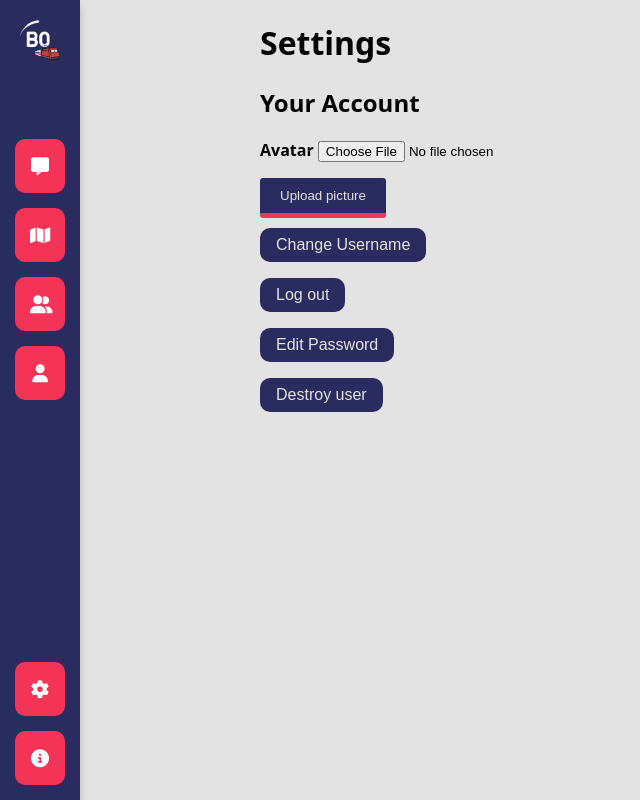
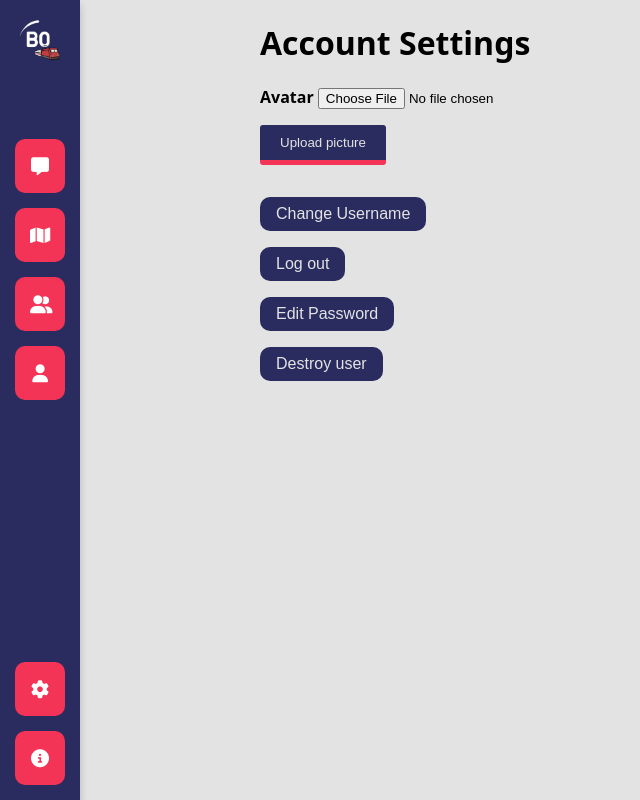
Before and after one commit to Langschwanzpinguine/Bahnhofottos, a Rails app: page /users/settings/account in a window 1280 px wide. Shown: the whole page, without its empty margins (0-640 px from the left). Run offline with Rails 7, Linux system fonts and the light colour scheme; the visitor is signed in with stand-in values (Sample User, id 1); some libraries are stand-ins or nearby versions.

```diff
--- a/app/views/account/users/account_settings.html.erb
+++ b/app/views/account/users/account_settings.html.erb
@@ -1,5 +1,4 @@
-<h1>Settings</h1>
-<h2>Your Account</h2>
+<h1>Account Settings</h1>
 
 <% if Current.user.avatar.attached? %>
   <%= image_tag Current.user.avatar.variant(resize_to_fill: [100,100]) , class: "user_avatar"%>
@@ -16,8 +15,9 @@
       <%= f.submit "Upload picture" %>
     </div>
   <%end %>
+</div>
 
-</div>
+<br>
 
 <div id="changeUsernameForm" class="hidden popup_form">
   <%= form_with model: Current.user, url: users_change_name_path, data: { turbo: false } do |f|%>
--- a/app/views/account/users/location_settings.html.erb
+++ b/app/views/account/users/location_settings.html.erb
@@ -1,3 +1,5 @@
+<h1>Location Settings</h1>
+
 <%content_for :head do %>
   <script src="https://cdn.jsdelivr.net/npm/choices.js/public/assets/scripts/choices.min.js"></script>
   <script src="https://cdn.jsdelivr.net/npm/fuse.js@6.6.2"></script>
@@ -5,6 +7,8 @@
   <%= javascript_include_tag "country_dropdown"%>
 <% end %>
 
+<p>Select your country:</p>
+
 <div class="country_dropdown_wrapper">
   <%= render partial: "shared/country_popup" %>
 </div>
--- a/app/views/account/users/settings.html.erb
+++ b/app/views/account/users/settings.html.erb
@@ -1,2 +1,4 @@
+<h1>Settings</h1>
+
 <%= button_to "Account Settings", account_settings_path, class: "button main_button", method: :get%>
 <%= button_to "Location Settings", location_settings_path, class: "button main_button", method: :get%>
```
